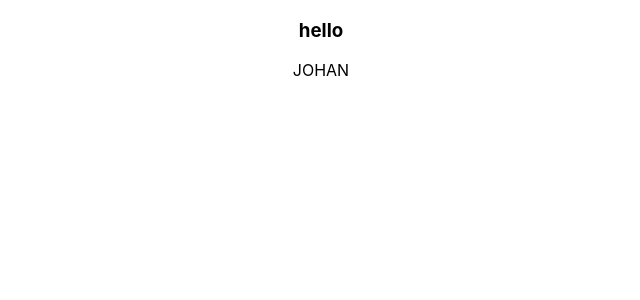
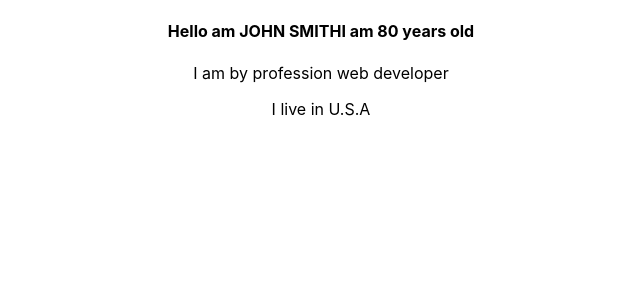
Before and after one commit to vasil2626/react-Project, a React (Create React App) app: page / in a window 1280 px wide. Shown: the top 300 px of the page, without its empty margins (319-959 px from the left). Built offline with nearby package versions, Linux system fonts and the light colour scheme.

Commit message:
using function components

```diff
--- a/src/App.js
+++ b/src/App.js
@@ -1,21 +1,19 @@
 import React from 'react';
 import './App.css';
+import Residence from './location/loc';
+import Names from './names/names';
+import Prof from './profesion/profesion';
 
 
-function Name (props){
-  return (
-    <div>
-      {props.name.toUpperCase()}
-    </div>
 
-  );
-}
 
 function App() {
   return (
     <div className="App">
-      <h3>hello</h3>
-      < Name  name= "johan"/>
+     <Names name="john" surname="smith" age="80"/>
+     <Prof prof="web developer"/>
+     <Residence res="u.s.a"/>
+
 
     </div>
   );
--- /dev/null
+++ b/src/location/loc.js
@@ -0,0 +1,11 @@
+import React from 'react';
+
+function Residence (props) {
+    return(
+        <p>
+            I live in {props.res.toUpperCase()}
+        </p>
+    );
+}
+
+export default Residence;
--- /dev/null
+++ b/src/names/names.js
@@ -0,0 +1,12 @@
+import React from 'react';
+
+
+function Names (props) {
+    return(
+        <div>
+            <h4> Hello am {props.name.toUpperCase()} {props.surname.toUpperCase()}I am {props.age} years old</h4>
+        </div>
+    );
+}
+
+export default Names;
--- /dev/null
+++ b/src/profesion/profesion.js
@@ -0,0 +1,14 @@
+import React from 'react';
+
+function Prof (props) {
+    return(
+        <div>
+            <p>
+            I am by profession {props.prof}
+            </p>
+        </div>
+    );
+
+}
+
+export default Prof;
```
